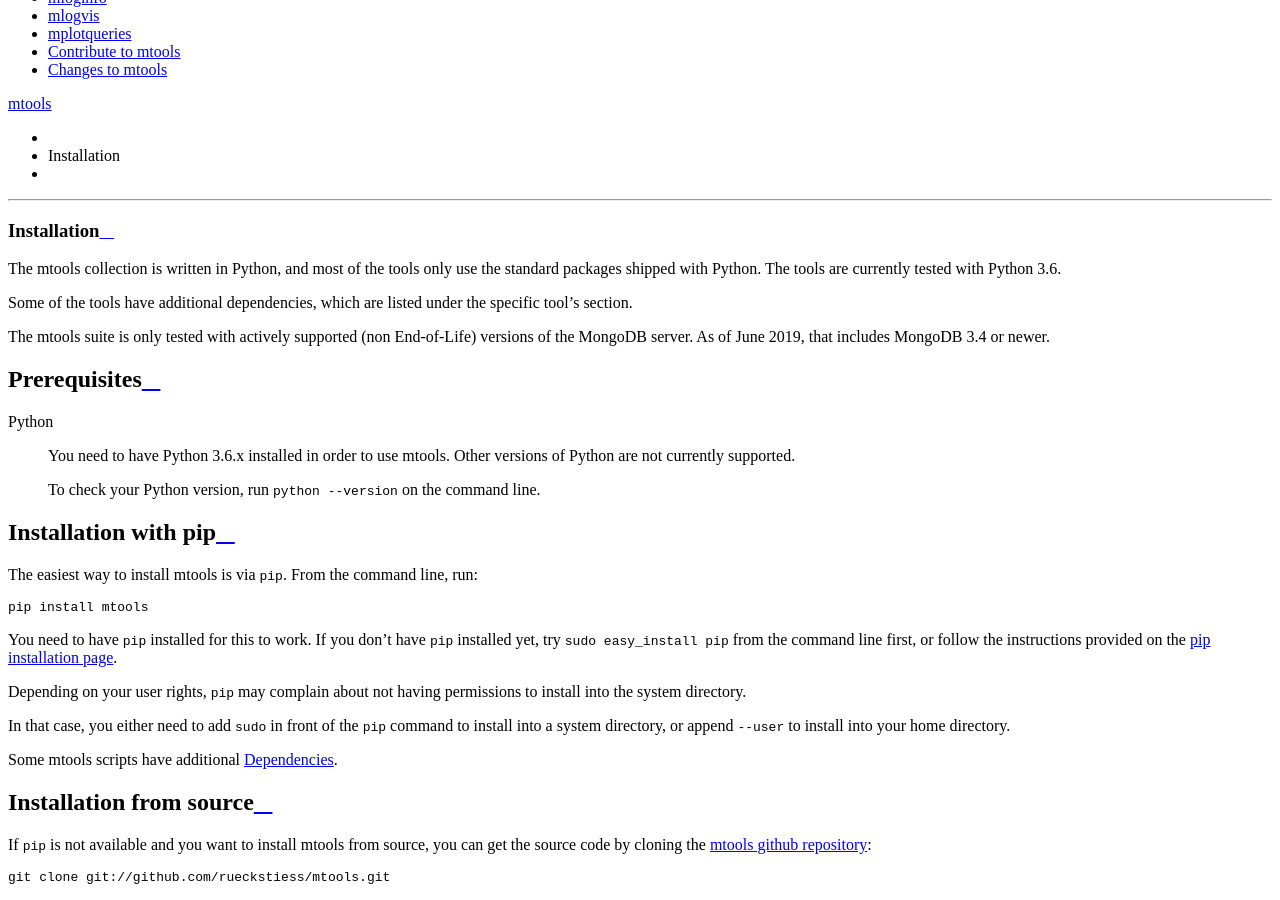
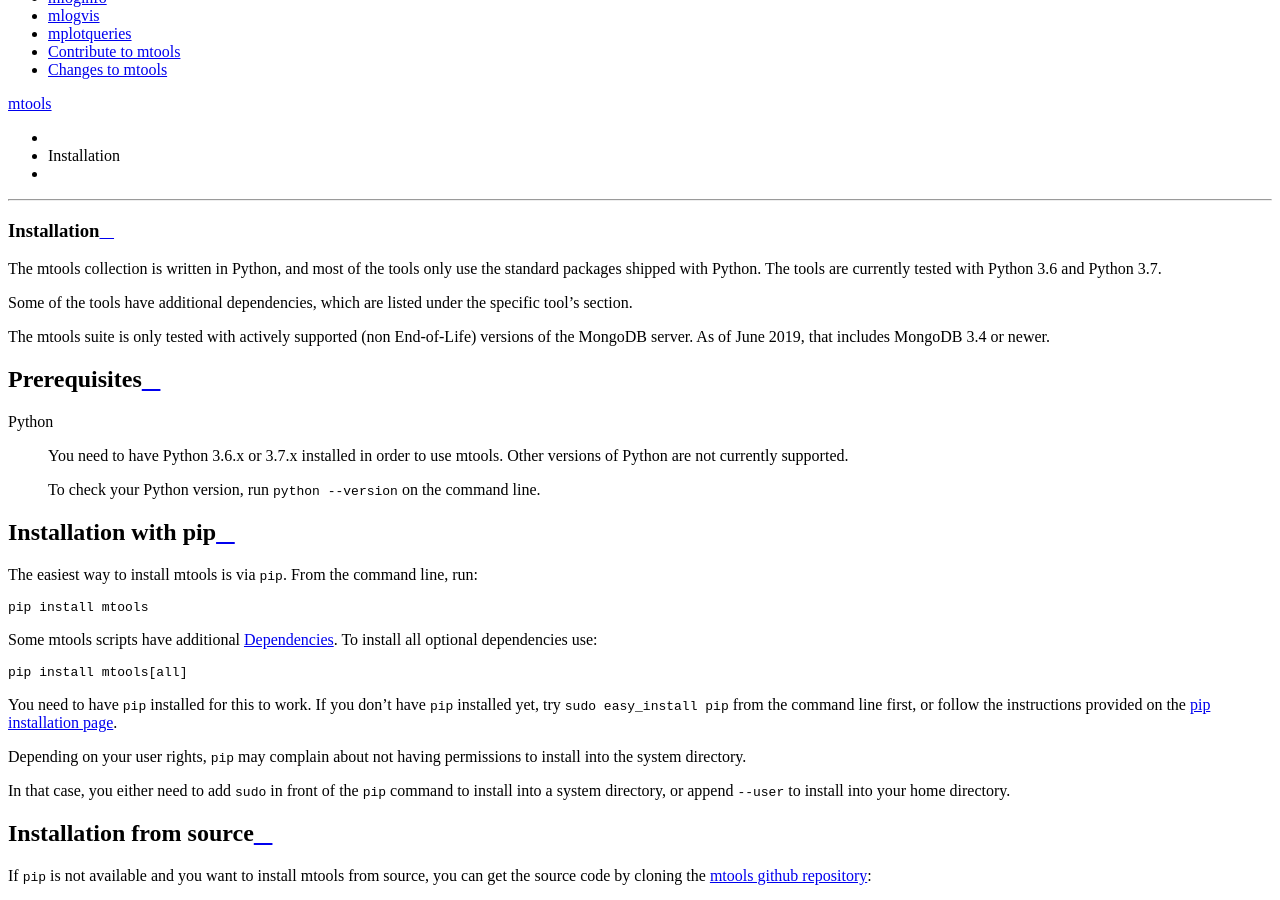
Before and after one commit to rueckstiess/mtools, a Sphinx documentation site: the page built from doc/install.rst, in a window 1280 px wide and 900 px high, scrolled down 649 px. Built offline with Sphinx 7.4.7 and the Read the Docs theme 2.0.0, drawn with Linux system fonts in a browser that asks for light colours.

Commit message:
Add Python 3.7 to supported versions

```diff
--- a/README.rst
+++ b/README.rst
@@ -2,7 +2,7 @@
 mtools
 ======
 
-|PyPI version| |Build Status| |Python 36|
+|PyPI version| |Build Status| |Python 36| |Python 37|
 
 **mtools** is a collection of helper scripts to parse, filter, and visualize
 MongoDB log files (``mongod``, ``mongos``). mtools also includes ``mlaunch``, a
@@ -44,7 +44,7 @@
 
 The mtools collection is written in Python, and most of the tools only use the
 standard packages shipped with Python. The tools are currently tested with
-Python 3.6.
+Python 3.6 and 3.7.
 
 Some of the tools have additional dependencies, which are listed under the
 specific tool's section. See the `installation instructions
@@ -81,3 +81,5 @@
    :target: https://travis-ci.org/rueckstiess/mtools
 .. |Python 36| image:: https://img.shields.io/badge/Python-3.6-brightgreen.svg?style=flat
    :target: http://python.org
+.. |Python 37| image:: https://img.shields.io/badge/Python-3.7-brightgreen.svg?style=flat
+   :target: http://python.org
--- a/doc/install.rst
+++ b/doc/install.rst
@@ -4,7 +4,7 @@
 
 The mtools collection is written in Python, and most of the tools only use the
 standard packages shipped with Python. The tools are currently tested with
-Python 3.6.
+Python 3.6 and Python 3.7.
 
 Some of the tools have additional dependencies, which are listed under the
 specific tool's section.
@@ -17,7 +17,7 @@
 ~~~~~~~~~~~~~
 
 Python
-   You need to have Python 3.6.x installed in order to use mtools.
+   You need to have Python 3.6.x or 3.7.x installed in order to use mtools.
    Other versions of Python are not currently supported.
 
    To check your Python version, run ``python --version`` on the command line.
@@ -31,6 +31,13 @@
 
    pip install mtools
 
+Some mtools scripts have additional :ref:`dependencies`. To install all optional
+dependencies use:
+
+.. code-block:: bash
+
+   pip install mtools[all]
+
 You need to have ``pip`` installed for this to work. If you don't have ``pip``
 installed yet, try ``sudo easy_install pip`` from the command line first, or
 follow the instructions provided on the `pip installation page
```
Also changed, not shown: other parts of doc/install.rst (+0 -2 lines).
